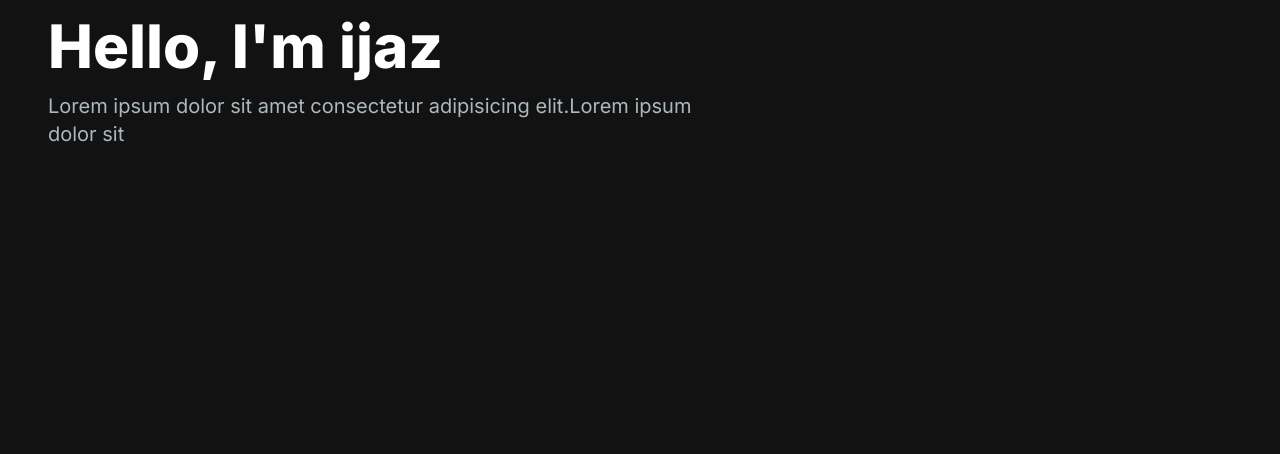
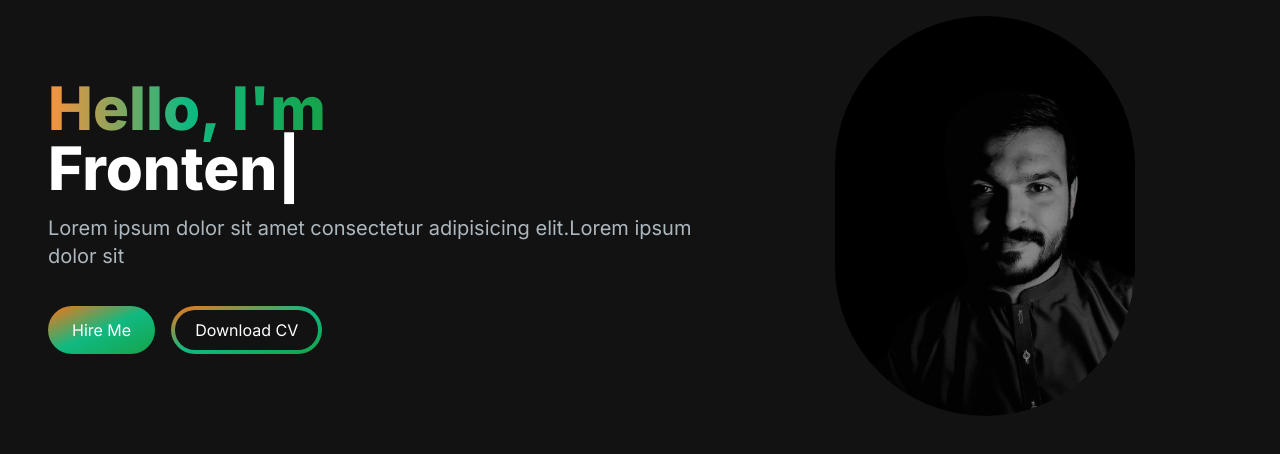
Before and after one commit to Ijazahmad45/My-Portfolio-web, a Next.js app: page / in a window 1280 px wide. Shown: the top 454 px of the page. Built offline with nearby package versions, Linux system fonts and the light colour scheme.

Commit message:
PW-1 HeroSection created

```diff
--- a/src/app/components/HeroSection.jsx
+++ b/src/app/components/HeroSection.jsx
@@ -1,16 +1,55 @@
+"use client";
 import React from 'react'
+import Image from 'next/image'
+import { TypeAnimation } from 'react-type-animation';
+
 
 const HeroSection = () => {
   return (
     <section>
         <div className="grid grid-cols-1 lg:grid-cols-12">
-        <div className='col-span-7 place-self-center'>
-        <h1 className='text-white mb-4 text-4xl lg:text-6xl font-extrabold'>
-        Hello, I'm ijaz
+        <div className='col-span-7 place-self-center text-center sm:text-left'>
+        <h1 className='text-white mb-4 text-4xl sm:text-5xl lg:text-6xl font-extrabold'>
+        <span className='text-transparent bg-clip-text bg-gradient-to-r from-orange-400 via-emerald-500 to-green-600'>Hello, I&apos;m <br/> {" "}</span>
+        <TypeAnimation
+      sequence={[
+        // Same substring at the start will only be typed out once, initially
+        'ijaz Ahmad',
+        1000, // wait 1s before replacing "Mice" with "Hamsters"
+        'Frontend Developer',
+        1000,
+        'React.JS / Next.JS Dev.',
+        1000,
+        // 'We produce food for Chinchillas',
+        // 1000
+      ]}
+      wrapper="span"
+      speed={30}
+      repeat={Infinity}
+    />
         </h1>
-        <p className='text-[#ADB7BE] text-lg lg:text-xl '>
+        <p className='text-[#ADB7BE]  text-base sm:text-lg mb-6 lg:text-xl '>
         Lorem ipsum dolor sit amet consectetur adipisicing elit.Lorem ipsum dolor sit
         </p>
+        <div>
+          <button className='px-6 py-3 w-full sm:w-fit rounded-full bg-gradient-to-br from-orange-500 via-emerald-500 to-green-600 mr-4 bg-white hover:bg-gradient-to-br hover:from-green-500 hover:via-emerald-500 hover:to-orange-500 text-white'>
+          Hire Me
+          </button>
+          <button className='px-1 py-1 w-full sm:w-fit rounded-full bg-gradient-to-br from-orange-500 via-emerald-500 to-green-600 hover:bg-gradient-to-br hover:from-green-500 hover:via-emerald-500 hover:to-orange-500 text-white mt-3'>
+           <span className='block bg-[#121212] hover:bg-slate-800 rounded-full px-5 py-2'> Download CV</span>
+          </button>
+        </div>
+        </div>
+        <div className="col-span-5 place-self-center mt-4 lg:mt-0">
+         <div className=' '>
+          <Image
+          src="/svg/myselfnew.png"
+          alt='hero image'
+          className=' rounded-full '
+          width={300}
+          height={300}
+          />
+          </div>
         </div>
         </div>
     </section>
--- a/src/app/components/test.jsx
+++ /dev/null
@@ -1,9 +0,0 @@
-import React from 'react'
-
-function test() {
-  return (
-    <div>test</div>
-  )
-}
-
-export default test
--- a/src/app/page.js
+++ b/src/app/page.js
@@ -2,8 +2,12 @@
 
 export default function Home() {
   return (
-    <main className="flex min-h-screen flex-col bg-[#121212] container mx-auto px-12 py-4">
+    <main className="flex min-h-screen flex-col bg-[#121212] ">
+
+    <div class="container mx-auto px-12 py-4">
     <HeroSection/>
+    </div>
+
     </main>
   );
 }
```
Also changed, not shown: package.json (+5 -4 lines), public/svg/myselfnew.png (added), 1 other file (tests, documents, lock files or other folders).
